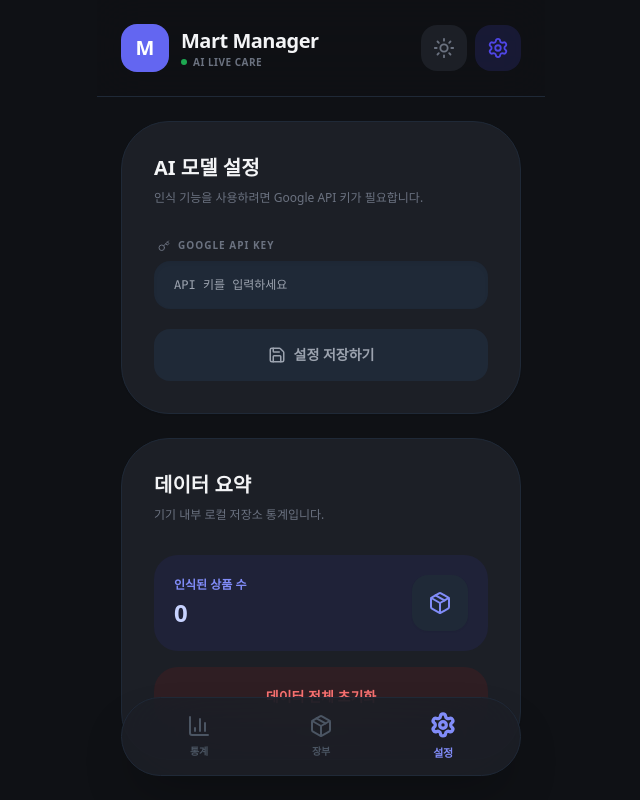
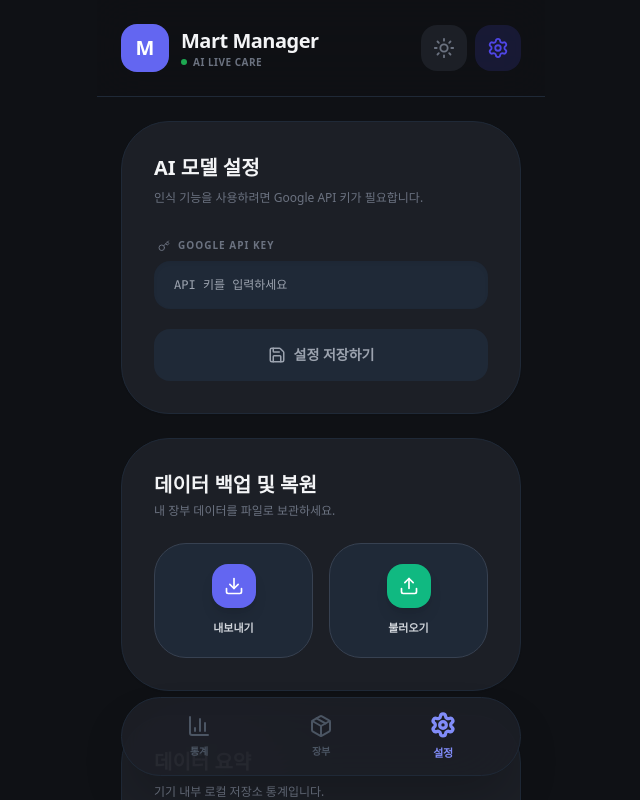
Before and after one commit to obinstory-alt/mart-manager-ai, a React (Vite) app: page / in a window 1280 px wide. Both pictures are taken after a click on the button 817 px from the left and 48 px from the top of the page. Shown: the top 800 px of the page, without its empty margins (319-959 px from the left). Built offline with nearby package versions, Linux system fonts and the light colour scheme.

Commit message:
Update App.tsx

```diff
--- a/App.tsx
+++ b/App.tsx
@@ -3,7 +3,7 @@ import React, { useState, useEffect, useMemo, useRef } from 'react';
 import {
   Camera, Package, BarChart3, Plus, Trash2,
   Search, AlertCircle, Save, X, Settings,
-  Star, ArrowUpDown, ImageIcon, Monitor, ChevronRight, Sun, Moon, Key, CheckCircle2, RefreshCcw, Info
+  Star, ArrowUpDown, ImageIcon, Monitor, ChevronRight, Sun, Moon, Key, CheckCircle2, RefreshCcw, Info, Download, Upload
 } from 'lucide-react';
 import { Mart, InventoryItem, AnalysisResult, Tab } from './types';
 import { analyzeMartImage } from './geminiService';
@@ -51,6 +51,7 @@ const App: React.FC = () => {
 
   const cameraInputRef = useRef<HTMLInputElement>(null);
   const galleryInputRef = useRef<HTMLInputElement>(null);
+  const backupInputRef = useRef<HTMLInputElement>(null);
 
   // --- Persistent Storage ---
   useEffect(() => {
@@ -78,6 +79,49 @@ const App: React.FC = () => {
       setApiKey("");
       setTempApiKey("");
     }
+  };
+
+  const handleBackupData = () => {
+    const backupData = {
+      marts,
+      inventory,
+      version: "1.0",
+      timestamp: new Date().toISOString()
+    };
+    const blob = new Blob([JSON.stringify(backupData, null, 2)], { type: 'application/json' });
+    const url = URL.createObjectURL(blob);
+    const link = document.createElement('a');
+    link.href = url;
+    link.download = `mart_manager_backup_${new Date().toISOString().split('T')[0]}.json`;
+    document.body.appendChild(link);
+    link.click();
+    document.body.removeChild(link);
+    URL.revokeObjectURL(url);
+  };
+
+  const handleRestoreData = (e: React.ChangeEvent<HTMLInputElement>) => {
+    const file = e.target.files?.[0];
+    if (!file) return;
+
+    const reader = new FileReader();
+    reader.onload = (event) => {
+      try {
+        const json = JSON.parse(event.target?.result as string);
+        if (json.marts && json.inventory) {
+          if (confirm("기존 데이터가 백업 파일의 데이터로 덮어씌워집니다. 계속하시겠습니까?")) {
+            setMarts(json.marts);
+            setInventory(json.inventory);
+            alert("복원이 완료되었습니다.");
+          }
+        } else {
+          alert("유효한 백업 파일이 아닙니다.");
+        }
+      } catch (err) {
+        alert("파일을 읽는 중 오류가 발생했습니다.");
+      }
+    };
+    reader.readAsText(file);
+    if (e.target) e.target.value = '';
   };
 
   const frequentItems = useMemo(() => {
@@ -170,7 +214,6 @@ const App: React.FC = () => {
       }
     };
     reader.readAsDataURL(file);
-    // Reset input
     if (e.target) e.target.value = '';
   };
 
@@ -305,6 +348,7 @@ const App: React.FC = () => {
                   </p>
                   <p className="text-[8px] text-gray-400 dark:text-gray-500">{item.date}</p>
                 </div>
+                {/* Fixed reference to 'item.id' instead of 'id' */}
                 <button onClick={() => removeFromInventory(item.id)} className="text-gray-200 dark:text-gray-700 hover:text-red-400 p-2 transition-colors">
                   <Trash2 size={18} />
                 </button>
@@ -404,6 +448,37 @@ const App: React.FC = () => {
                 {showKeyConfirm && (
                   <p className="text-center text-green-500 text-[10px] font-black animate-in fade-in">성공적으로 저장되었습니다!</p>
                 )}
+              </div>
+            </div>
+
+            {/* Backup & Restore Section */}
+            <div className="bg-white dark:bg-[#1C1F26] p-8 rounded-[3rem] border border-gray-100 dark:border-gray-800 shadow-sm space-y-6">
+              <div className="space-y-1">
+                <h3 className="font-black text-xl text-gray-900 dark:text-gray-100">데이터 백업 및 복원</h3>
+                <p className="text-xs text-gray-400 dark:text-gray-500 font-medium">내 장부 데이터를 파일로 보관하세요.</p>
+              </div>
+
+              <div className="grid grid-cols-2 gap-4">
+                <button
+                  onClick={handleBackupData}
+                  className="flex flex-col items-center gap-3 p-5 bg-gray-50 dark:bg-gray-800 rounded-[2rem] border border-gray-100 dark:border-gray-700 hover:border-indigo-200 dark:hover:border-indigo-900 transition-all active:scale-95"
+                >
+                  <div className="p-3 bg-indigo-600 dark:bg-indigo-500 text-white rounded-2xl shadow-lg">
+                    <Download size={20} />
+                  </div>
+                  <span className="text-[11px] font-black text-gray-700 dark:text-gray-300">내보내기</span>
+                </button>
+
+                <button
+                  onClick={() => backupInputRef.current?.click()}
+                  className="flex flex-col items-center gap-3 p-5 bg-gray-50 dark:bg-gray-800 rounded-[2rem] border border-gray-100 dark:border-gray-700 hover:border-emerald-200 dark:hover:border-emerald-900 transition-all active:scale-95"
+                >
+                  <div className="p-3 bg-emerald-600 dark:bg-emerald-500 text-white rounded-2xl shadow-lg">
+                    <Upload size={20} />
+                  </div>
+                  <span className="text-[11px] font-black text-gray-700 dark:text-gray-300">불러오기</span>
+                </button>
+                <input type="file" ref={backupInputRef} className="hidden" accept=".json" onChange={handleRestoreData} />
               </div>
             </div>
 
```
